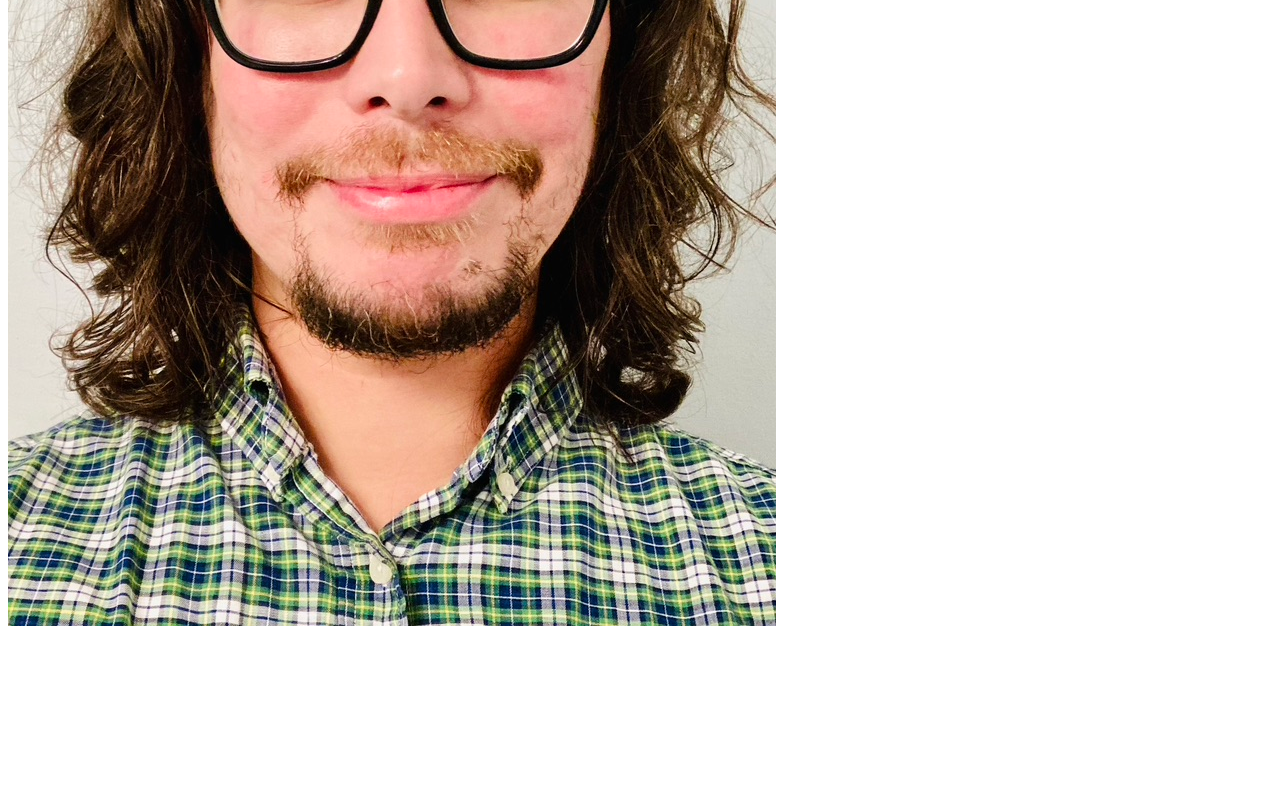
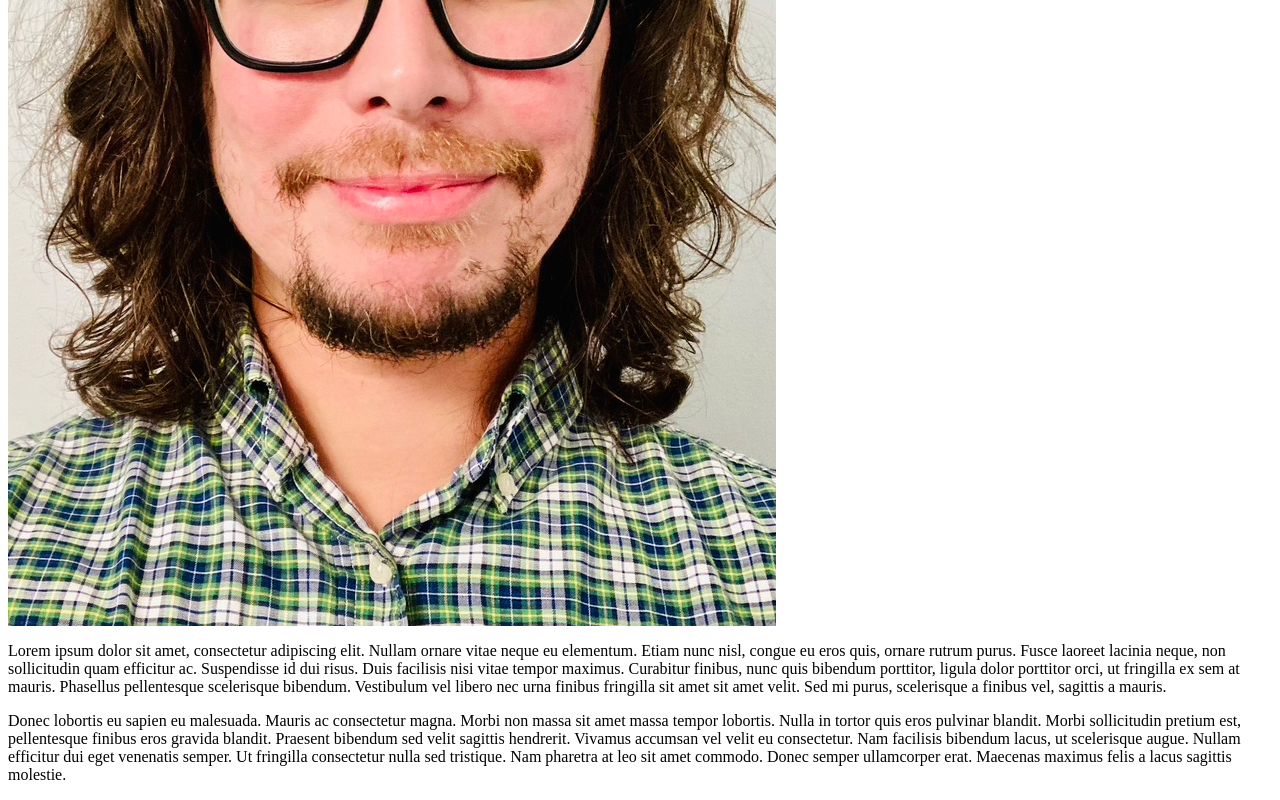
Before and after one commit to jeremyschuurmans/jeremy_schuurmans_dot_com, a plain HTML site: page index.html in a window 1280 px wide. Shown: the part 462-1262 px from the top of the page. Before the commit the page ends 1096 px from the top, so only its background shows below. Drawn offline with Linux system fonts and the light colour scheme.

Commit message:
add a couple paragraphs of lorem ipsum

```diff
--- a/index.html
+++ b/index.html
@@ -4,6 +4,21 @@
   <main>
     <h1>Jeremy Schuurmans</h1>
     <img src="assets/headshot.jpg">
+    <p>
+      Lorem ipsum dolor sit amet, consectetur adipiscing elit. Nullam ornare vitae neque eu elementum. Etiam nunc
+      nisl, congue eu eros quis, ornare rutrum purus. Fusce laoreet lacinia neque, non sollicitudin quam efficitur ac.
+      Suspendisse id dui risus. Duis facilisis nisi vitae tempor maximus. Curabitur finibus, nunc quis bibendum
+      porttitor, ligula dolor porttitor orci, ut fringilla ex sem at mauris. Phasellus pellentesque scelerisque
+      bibendum. Vestibulum vel libero nec urna finibus fringilla sit amet sit amet velit. Sed mi purus, scelerisque a
+      finibus vel, sagittis a mauris.
+    </p>
+    <p>Donec lobortis eu sapien eu malesuada. Mauris ac consectetur magna. Morbi non
+      massa sit amet massa tempor lobortis. Nulla in tortor quis eros pulvinar blandit. Morbi sollicitudin pretium est,
+      pellentesque finibus eros gravida blandit. Praesent bibendum sed velit sagittis hendrerit. Vivamus accumsan vel
+      velit eu consectetur. Nam facilisis bibendum lacus, ut scelerisque augue. Nullam efficitur dui eget venenatis
+      semper. Ut fringilla consectetur nulla sed tristique. Nam pharetra at leo sit amet commodo. Donec semper
+      ullamcorper erat. Maecenas maximus felis a lacus sagittis molestie.
+    </p>
   </main>
 </body>
 
```
